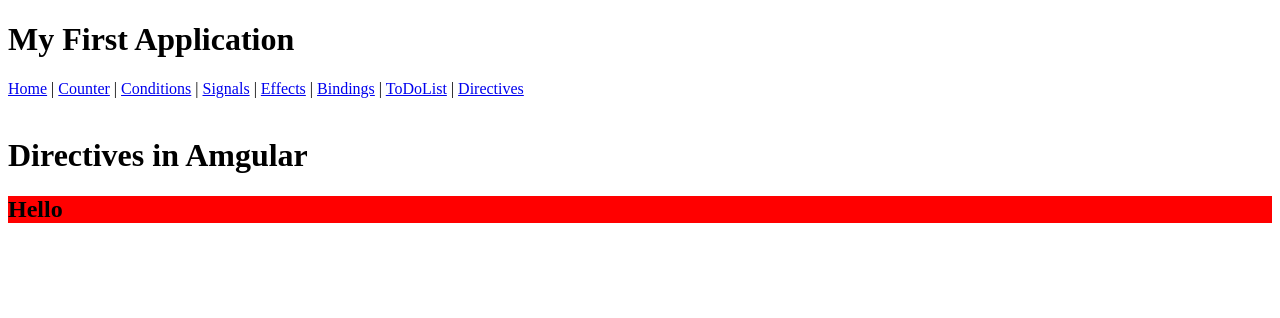
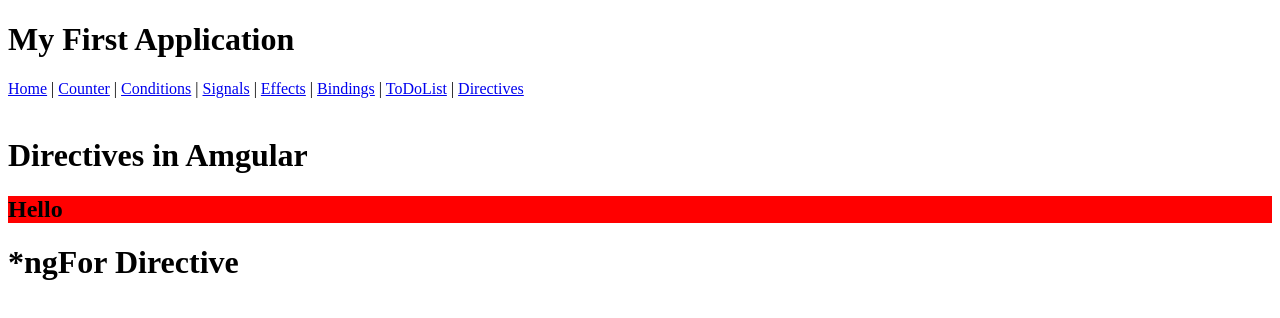
Before and after one commit to GautamGhand/angular-learn, an Angular app: page /directives in a window 1280 px wide. Shown: the top 318 px of the page. Built offline with nearby package versions, Linux system fonts and the light colour scheme.

Commit message:
ng for directive

```diff
--- a/src/app/directives/directives.component.html
+++ b/src/app/directives/directives.component.html
@@ -5,5 +5,6 @@
 
 <h2 [style.backgroundColor]="bgColor">Hello</h2>
 
+<h1 *ngIf="show">Heading Tag</h1>
 
-<h1 *ngIf="show">Heading Tag</h1>
+<h1>*ngFor Directive</h1>
```
